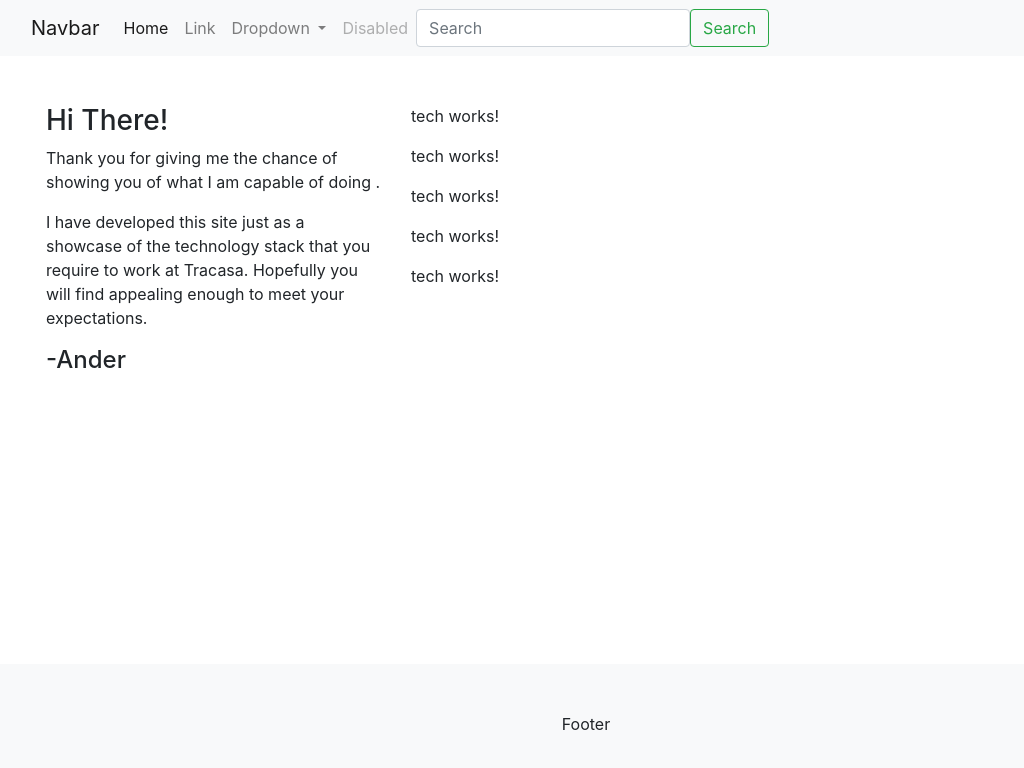
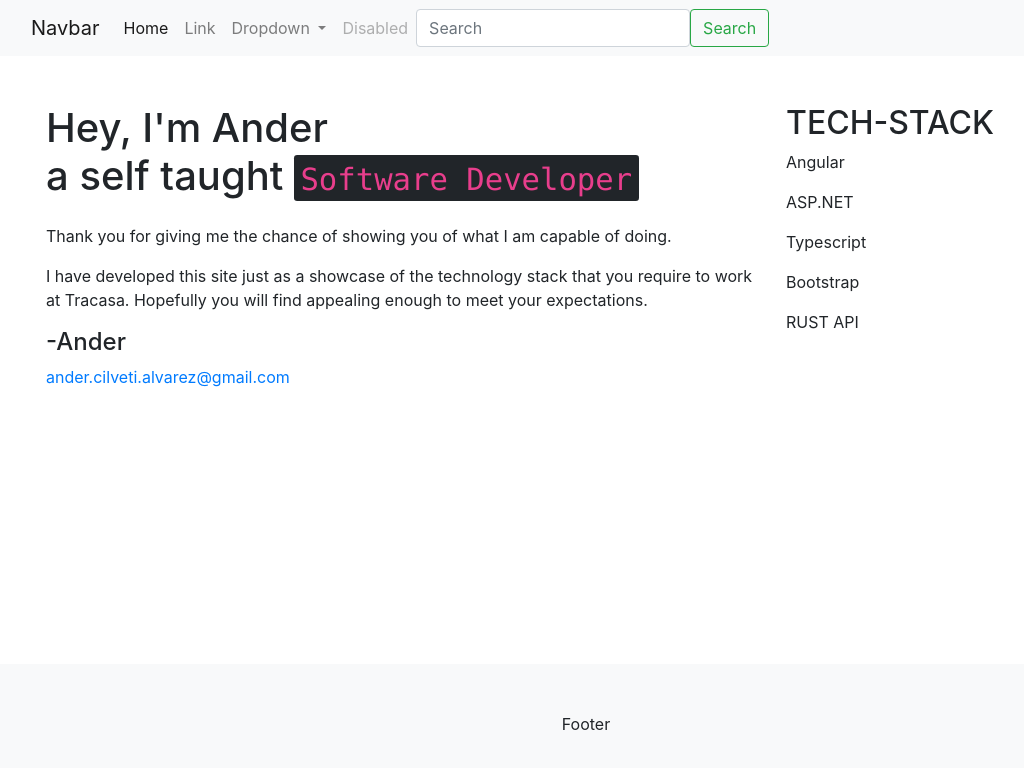
Before and after one commit to acilveti/ExampleWebApp, an Angular app in the folder client/: page / in a window 1280 px wide. Shown: the top 768 px of the page, without its empty margins (54-1078 px from the left). Built offline with nearby package versions, Linux system fonts and the light colour scheme; no server answers.

Commit message:
content style and techastack component created

```diff
--- a/client/src/app/app.component.html
+++ b/client/src/app/app.component.html
@@ -1,7 +1,7 @@
 <app-header></app-header>
 <div class="container">
   <div class="row mt-5">
-    <div class="col-8">
+    <div class="col">
       <app-content></app-content>
     </div>
   </div>
--- a/client/src/app/content/content.component.html
+++ b/client/src/app/content/content.component.html
@@ -1,14 +1,17 @@
 
+<div class="d-flex align-items-center">
     <div class="container">
         <div class="row">
-        <div class="col">
-            <h3>Hi There!</h3>
-            <p>Thank you for giving me the chance of showing you of what I am capable of doing .</p>
+            <div class="col-8">
+                <h1 class="landing-title">Hey, I'm Ander <br> a self taught  <kbd><code>Software Developer</code></kbd>  </h1>
+                <p class = "mt-4">Thank you for giving me the chance of showing you of what I am capable of doing.</p>
                 <p>I have developed this site just as a showcase of the technology stack that you require to work at Tracasa. Hopefully you will find appealing enough to meet your expectations. </p>
                 <h4>-Ander</h4>
+                <a class="email-link mt-4" href="mailto:ander.cilveti.alvarez@gmail.com">ander.cilveti.alvarez@gmail.com</a>
             </div>
-        <div class="col">
+            <div class="col-3 ">
                 <app-techstack></app-techstack>
             </div>
         </div>
     </div>
+</div>
--- a/client/src/app/content/techstack/tech/tech.component.html
+++ b/client/src/app/content/techstack/tech/tech.component.html
@@ -1 +1 @@
-<p>tech works!</p>
+<p>{{techname}}</p>
--- a/client/src/app/content/techstack/tech/tech.component.ts
+++ b/client/src/app/content/techstack/tech/tech.component.ts
@@ -1,4 +1,4 @@
-import { Component, OnInit } from '@angular/core';
+import { Component, Input, OnInit } from '@angular/core';
 
 @Component({
   selector: 'app-tech',
@@ -8,6 +8,8 @@ import { Component, OnInit } from '@angular/core';
 export class TechComponent implements OnInit {
 
   constructor() { }
+  @Input() techname = '';
+
 
   ngOnInit(): void {
   }
--- a/client/src/app/content/techstack/techstack.component.html
+++ b/client/src/app/content/techstack/techstack.component.html
@@ -1,5 +1,6 @@
-<app-tech></app-tech>
-<app-tech></app-tech>
-<app-tech></app-tech>
-<app-tech></app-tech>
-<app-tech></app-tech>
+<h2>TECH-STACK</h2>
+<app-tech [techname]='"Angular"'></app-tech>
+<app-tech [techname]='"ASP.NET"'></app-tech>
+<app-tech [techname]="'Typescript'"></app-tech>
+<app-tech [techname]="'Bootstrap'"></app-tech>
+<app-tech [techname]="'RUST API'"></app-tech>
--- a/client/src/app/content/techstack/techstack.component.ts
+++ b/client/src/app/content/techstack/techstack.component.ts
@@ -9,6 +9,7 @@ export class TechstackComponent implements OnInit {
 
   constructor() { }
 
+
   ngOnInit(): void {
   }
 
```
Also changed, not shown: 2 other files (tests, documents, lock files or other folders). Lines whose indentation alone changed are shown as unchanged.
